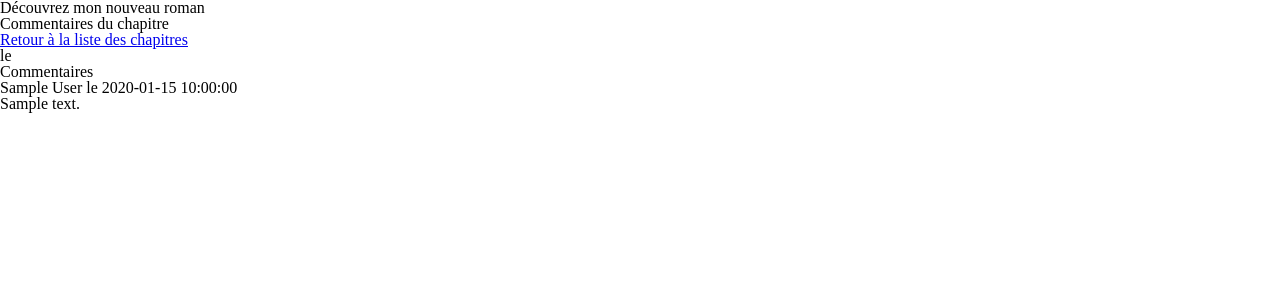
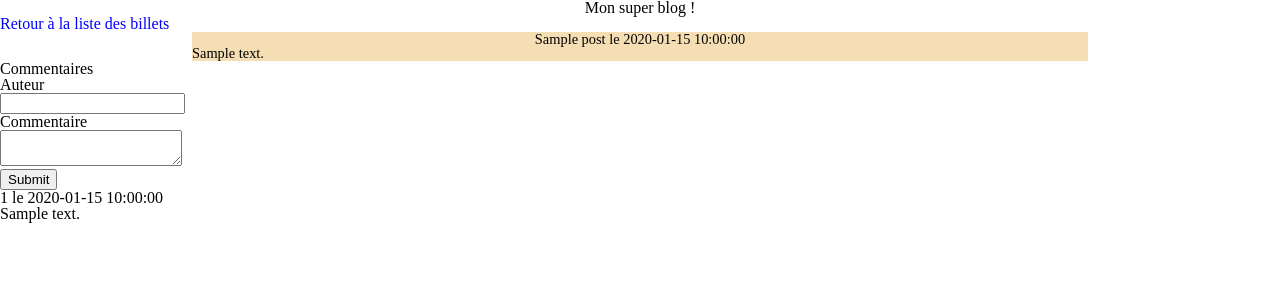
Before and after one commit to Ilvedia/Projet4, a PHP site: template view/frontend/postView.php in a window 1280 px wide. Shown: the top 300 px of the page. Run offline with PHP 8.4, Linux system fonts and the light colour scheme; the template is opened without the code that fills it: most values are stand-ins (such as "Sample title", 1, 10 or a date in 2020); data that the repository does not hold is empty.

Commit message:
Correction d'erreurs pour l'affichage des commentaires

```diff
--- a/controller/frontend.php
+++ b/controller/frontend.php
@@ -23,11 +23,11 @@ function post()
     require('view/frontend/postView.php');
 }
 
-function addComment($postId, $author, $comment)
+function addComment($postId, $memberId, $comment)
 {
     $commentManager = new CommentManager();
 
-    $affectedLines = $commentManager->postComment($postId, $author, $comment);
+    $affectedLines = $commentManager->postComment($postId, $memberId, $comment);
 
     if ($affectedLines === false) {
         throw new Exception('Impossible d\'ajouter le commentaire !');
--- a/public/css/style.css
+++ b/public/css/style.css
@@ -47,3 +47,23 @@ table {
 /*------------------------------------------------------------------------------
 fin normalisation
 ------------------------------------------------------------------------------*/
+h1, h3
+{
+    text-align: center;
+}
+
+#chapters
+{
+    width: 70%;
+    margin: auto;
+    text-align: justify;
+    background-color: wheat;
+    font-size: 0.9em;
+
+}
+
+a
+{
+    text-decoration: none;
+    color: blue;
+}
--- a/view/frontend/postView.php
+++ b/view/frontend/postView.php
@@ -1,33 +1,45 @@
-<?php $title = 'Mon blog'; ?>
+<?php $title = htmlspecialchars($post['title']); ?>
 
 <?php ob_start(); ?>
-    <h1>Découvrez mon nouveau roman</h1>
-    <p>Commentaires du chapitre</p>
+<h1>Mon super blog !</h1>
+<p><a href="index.php">Retour à la liste des billets</a></p>
 
-<p><a href="../../index.php">Retour à la liste des chapitres</a> </p>
-
-<div class="chapters">
+<div id="chapters">
     <h3>
-        <?= htmlspecialchars($posts['title']) ?>
-        <em> le <?= $posts['creation_date_fr'] ?></em>
+        <?= htmlspecialchars($post['title']) ?>
+        <em>le <?= $post['creation_date_fr'] ?></em>
     </h3>
 
     <p>
-        <?= nl2br(htmlspecialchars($posts['content'])) ?>
+        <?= nl2br(htmlspecialchars($post['content'])) ?>
     </p>
 </div>
 
 <h2>Commentaires</h2>
 
+<form action="index.php?action=addComment&amp;id=<?= $post['id'] ?>" method="post">
+    <div>
+        <label for="author">Auteur</label><br />
+        <input type="text" id="author" name="author" />
+    </div>
+    <div>
+        <label for="comment">Commentaire</label><br />
+        <textarea id="comment" name="comment"></textarea>
+    </div>
+    <div>
+        <input type="submit" />
+    </div>
+</form>
+
 <?php
-    while ($comment = $comments->fetch()) {
-        ?>
-        <p><strong><?= htmlspecialchars($comment['author']) ?></strong> le <?= $comment['comment_date_fr'] ?></p>
-        <p><?= nl2br(htmlspecialchars($comment['comment'])) ?></p>
-        <?php
-    }
-    $posts->closeCursor();
-    $content = ob_get_clean();
+while ($comment = $comments->fetch())
+{
+    ?>
+    <p><strong><?= htmlspecialchars($comment['member_id']) ?></strong> le <?= $comment['comment_date_fr'] ?></p>
+    <p><?= nl2br(htmlspecialchars($comment['comment'])) ?></p>
+    <?php
+}
+?>
+<?php $content = ob_get_clean(); ?>
 
-    require('template.php');
-?>
+<?php require('template.php'); ?>
--- a/view/frontend/template.php
+++ b/view/frontend/template.php
@@ -1,10 +1,11 @@
 <!DOCTYPE html>
-<html lang="fr">
+<html>
 <head>
-    <meta charset="UTF-8">
-    <title><?php $title ?></title>
+    <meta charset="utf-8" />
+    <title><?= $title ?></title>
     <link href="public/css/style.css" rel="stylesheet" />
 </head>
+
 <body>
     <?= $content ?>
 </body>
```
Also changed, not shown: index.php (+4 -7 lines), model/CommentManager.php (+7 -3 lines), model/PostManager.php (+8 -3 lines), view/frontend/listPostsView.php (+11 -8 lines).
